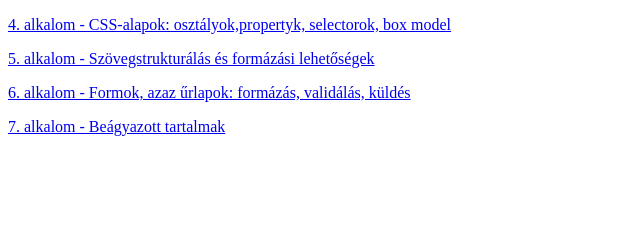
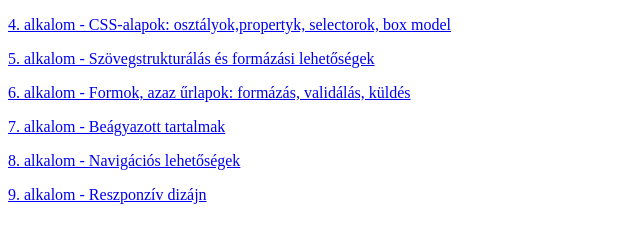
Before and after one commit to balog-martin/Orai_jegyzetek_es_gyakorlas, a plain HTML site: page index.html in a window 1280 px wide. Shown: the whole page, without its empty margins (0-640 px from the left). Drawn offline with Linux system fonts and the light colour scheme.

Commit message:
9. alkaklom hozzaadva. Tartalom meg nincs.

```diff
--- a/index.html
+++ b/index.html
@@ -10,6 +10,8 @@
             <p><a href="Alkalom05.html">5. alkalom - Szövegstrukturálás és formázási lehetőségek</a></p>
             <p><a href="Alkalom06.html">6. alkalom - Formok, azaz űrlapok: formázás, validálás, küldés</a></p>
             <p><a href="Alkalom07.html">7. alkalom - Beágyazott tartalmak</a></p>
+            <p><a href="Alkalom08.html">8. alkalom - Navigációs lehetőségek</a></p>
+            <p><a href="Alkalom09.html">9. alkalom - Reszponzív dizájn</a></p>
         </div>
     </body>
 </html>
```
Also changed, not shown: Alkalom09.html (added, +13 -0 lines).
